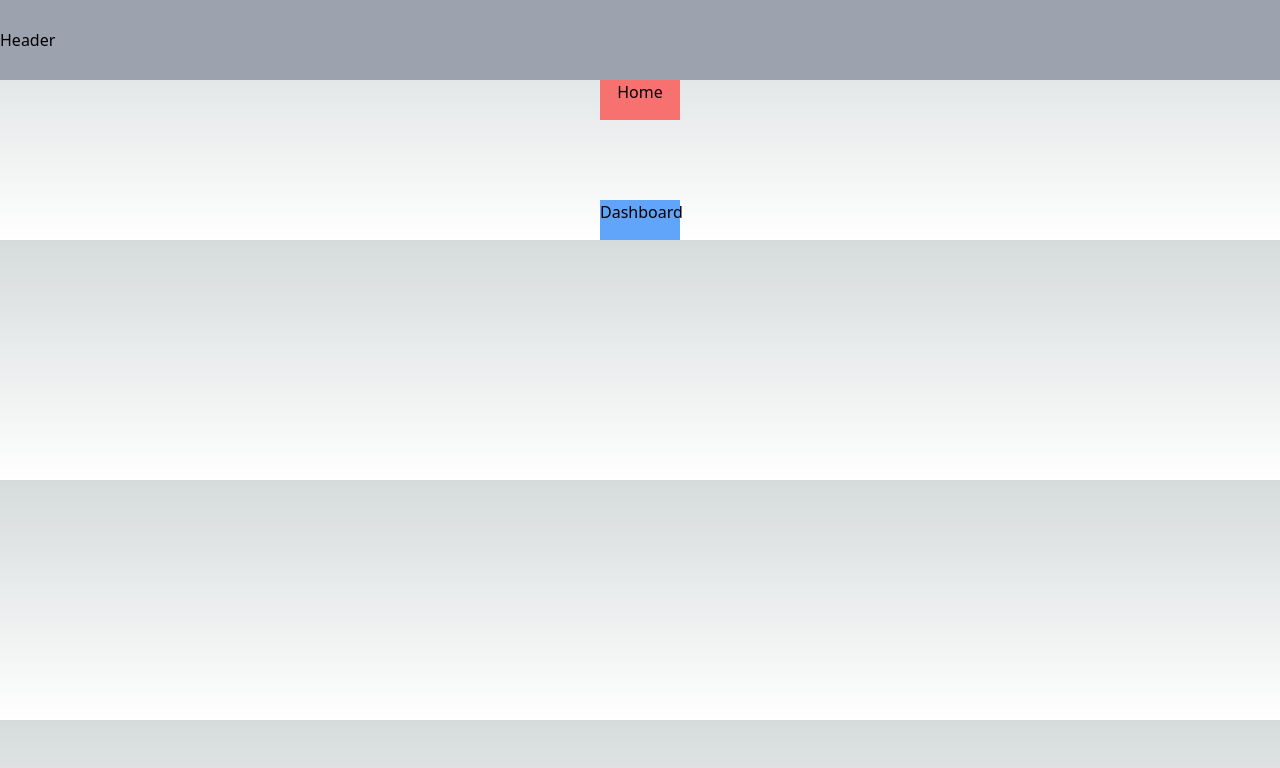
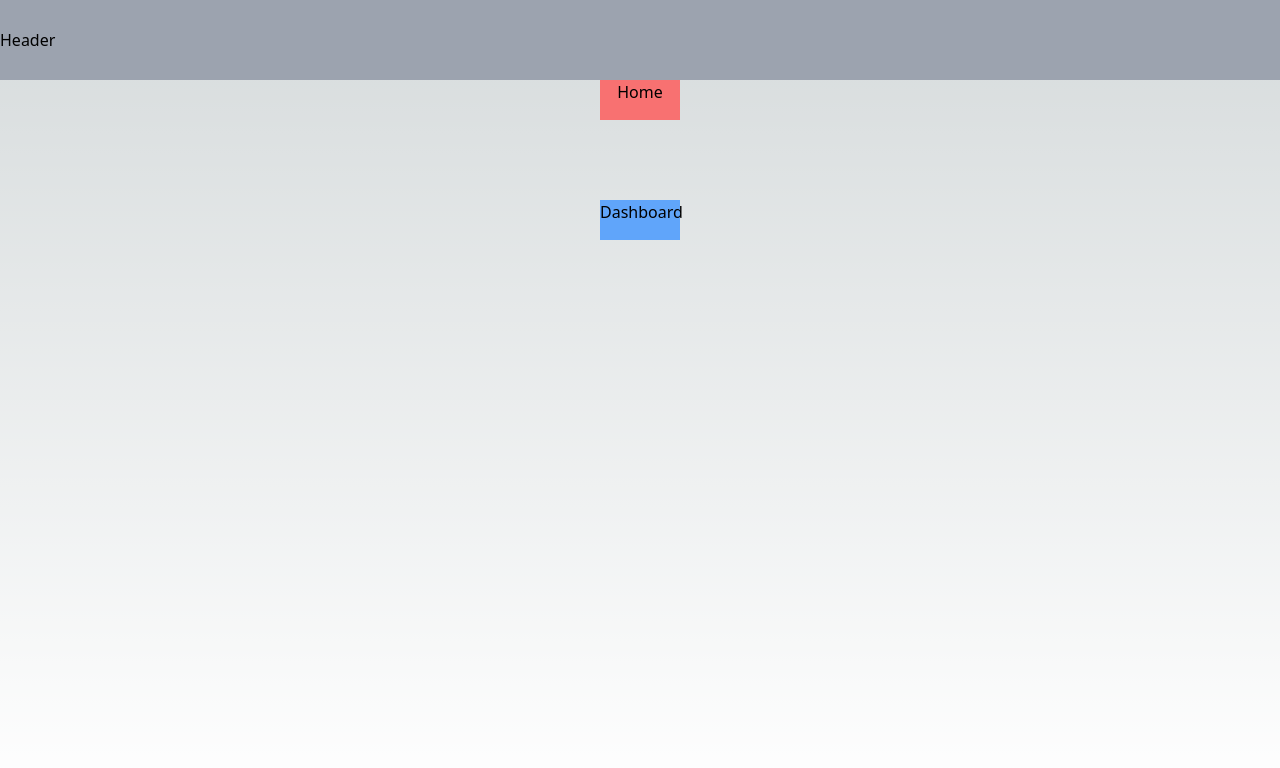
Before and after one commit to ffrezende/next13-boilerplate, a Next.js app: page / in a window 1280 px wide. Shown: the top 768 px of the page. Built offline with nearby package versions, Linux system fonts and the light colour scheme.

Commit message:
Fixing uncover style

```diff
--- a/src/app/layout.tsx
+++ b/src/app/layout.tsx
@@ -20,8 +20,10 @@ export default function RootLayout({ children }: { children: React.ReactNode })
           <meta name="viewport" content="width=device-width, initial-scale=1" />
         </header>
         <main>
-          <Header />
-          {children}
+          <div className="w-full h-screen">
+            <Header />
+            {children}
+          </div>
         </main>
       </body>
     </html>
```
